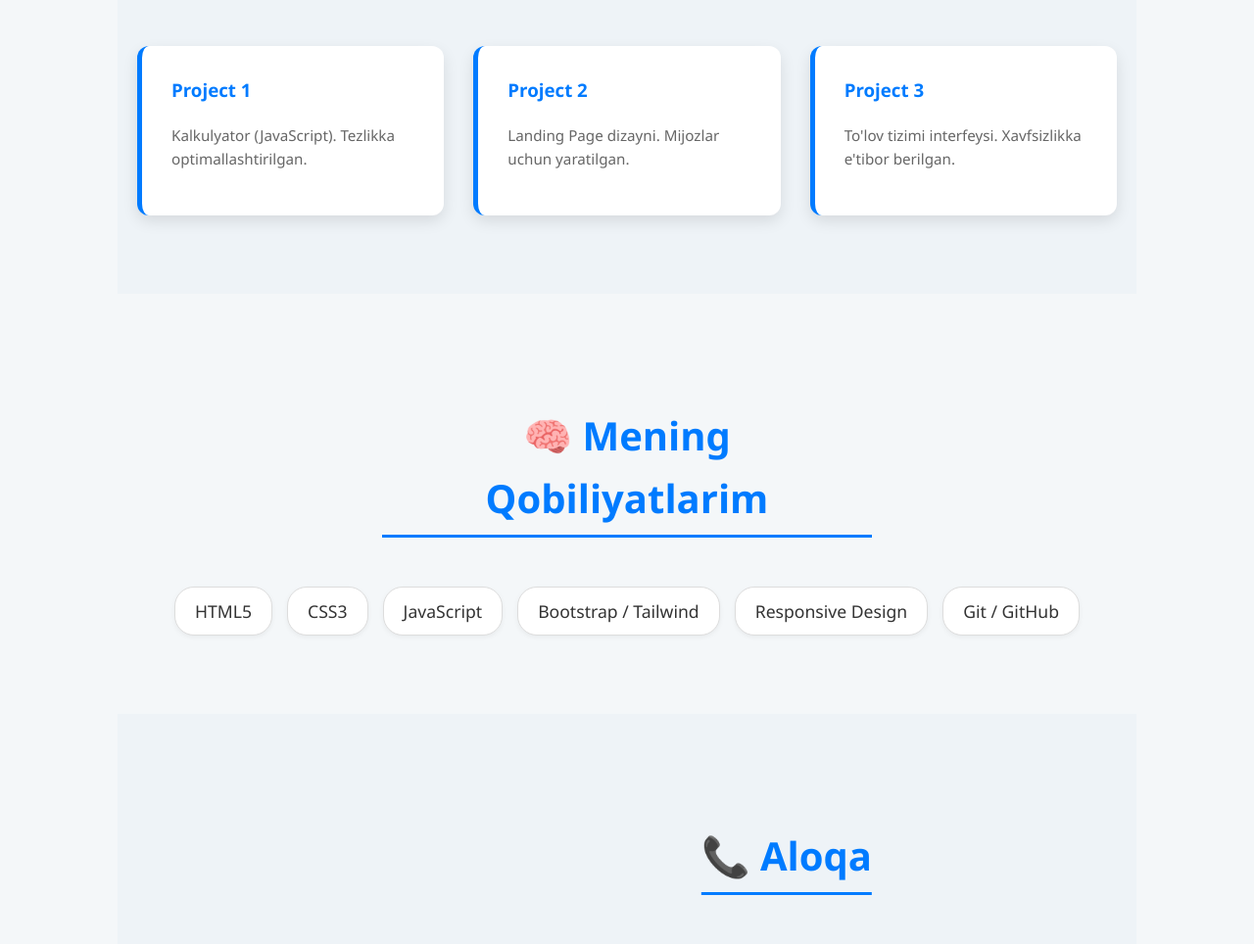
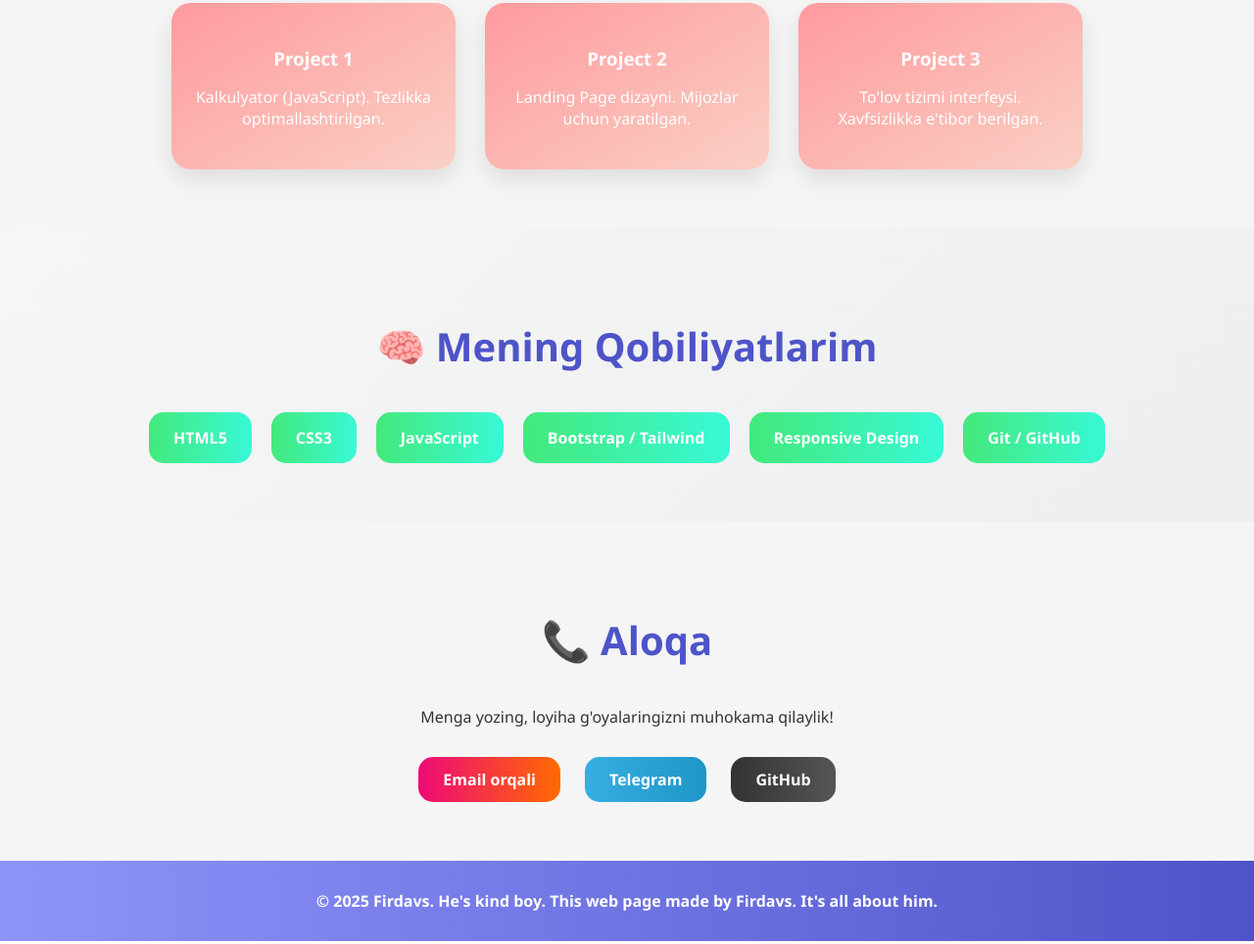
Before and after one commit to elmiramaxmudova34-lang/My-awards, a plain HTML site: page index.html in a window 1280 px wide. Shown: the part 1022-1986 px from the top of the page at 98% size. Drawn offline with Linux system fonts and the light colour scheme.

Commit message:
Refactor CSS with new styles and gradients
Updated styles for body, navigation, header, and sections with new gradients and layout adjustments.

```diff
--- a/style.css
+++ b/style.css
@@ -1,181 +1,169 @@
-/* Asosiy uslublar */
+/* Umumiy tanlovlar */
 body {
+font-family: 'Segoe UI', Tahoma, Geneva, Verdana, sans-serif;
 margin: 0;
-    font-family: 'Segoe UI', Tahoma, Geneva, Verdana, sans-serif;
-    background: #f4f7f9; /* Engil fon */
+padding: 0;
+background: linear-gradient(135deg, #fdfbfb, #ebedee);
 color: #333;
-    line-height: 1.6;
 }
 
-/* Navigatsiya Menyusi */
+/* Navbar */
 nav {
-    background: white;
+background: #4e54c8;
+background: linear-gradient(to right, #8f94fb, #4e54c8);
+padding: 15px 0;
 position: sticky;
 top: 0;
 z-index: 1000;
-    box-shadow: 0 4px 12px rgba(0,0,0,0.05);
 }
-.nav-container {
-    max-width: 1000px;
-    margin: 0 auto;
-    padding: 15px 20px;
-    text-align: center;
+
+nav .nav-container {
+display: flex;
+justify-content: center;
+gap: 30px;
 }
+
 nav a {
+color: #fff;
 text-decoration: none;
-    color: #555;
-    margin: 0 18px;
-    font-weight: 600;
-    font-size: 1.05em;
-    transition: color 0.3s;
+font-weight: bold;
+padding: 8px 15px;
+border-radius: 8px;
+transition: background 0.3s, transform 0.2s;
 }
+
 nav a:hover {
-    color: #007bff; /* Zamonaviy ko'k rang */
+background: rgba(255, 255, 255, 0.2);
+transform: scale(1.1);
 }
 
 /* Header */
 header {
-header {
-    background: linear-gradient(135deg, #007bff, #0056b3); /* Statik gradient */
-    /* ... */
-} /* Chuqurroq ko'k gradient */
-    color: white;
+text-align: center;
 padding: 80px 20px;
-    text-align: center;
-    box-shadow: 0 4px 15px rgba(0,0,0,0.2);
-}
-header h1 {
-    margin: 0;
-    font-size: 3.5em;
-    font-weight: 700;
-}
-header p {
-    font-size: 1.3em;
-    margin-top: 10px;
-    opacity: 0.9;
+background: linear-gradient(to right, #ffecd2, #fcb69f);
+color: #333;
 }
 
-/* Bo'limlar */
-.content-section {
-    padding: 80px 20px;
-    max-width: 1000px;
-    margin: 0 auto;
-}
-.gray-bg {
-    background: #eef3f7; /* Kulrang fon */
-}
-h2 {
-    text-align: center;
-    margin-bottom: 50px;
-    font-size: 2.5em;
-    color: #007bff;
-    border-bottom: 3px solid #007bff;
-    display: inline-block;
-    padding-bottom: 5px;
-    margin-left: 50%;
-    transform: translateX(-50%);
+header h1 {
+font-size: 3em;
+margin-bottom: 10px;
 }
 
-/* Kartochkalar (Vebsaytlar/Loyihalar) */
+header p {
+font-size: 1.5em;
+color: #555;
+}
+
+/* Sections */
+.content-section {
+padding: 60px 20px;
+text-align: center;
+}
+
+.content-section h2 {
+font-size: 2.5em;
+margin-bottom: 40px;
+color: #4e54c8;
+}
+
+/* Gray background sections */
+.gray-bg {
+background: #f5f5f5;
+}
+
+/* Grid for websites and projects */
 .grid-container {
-    display: grid;
-    grid-template-columns: repeat(auto-fit, minmax(280px, 1fr));
+display: flex;
+justify-content: center;
+flex-wrap: wrap;
 gap: 30px;
 }
+
 .card {
-    background: white;
-    border-radius: 12px;
-    box-shadow: 0 6px 15px rgba(0,0,0,0.1);
-    padding: 30px;
+background: linear-gradient(to bottom right, #ff9a9e, #fad0c4);
+padding: 25px 20px;
+width: 250px;
+border-radius: 20px;
 text-decoration: none;
-    color: inherit;
+color: #333;
+box-shadow: 0 10px 25px rgba(0,0,0,0.1);
 transition: transform 0.3s, box-shadow 0.3s;
-    border-left: 5px solid #007bff; /* To'q rangli chegara */
-}
-.card:hover {
-    transform: translateY(-8px);
-    box-shadow: 0 12px 25px rgba(0,0,0,0.2);
-    border-left-color: #0056b3;
-}
-.card h3 {
-    margin-top: 0;
-    color: #007bff;
-}
-.card p {
-    font-size: 0.95em;
-    color: #666;
 }
 
-/* Qobiliyatlar (Skills) */
+.card:hover {
+transform: translateY(-10px);
+box-shadow: 0 15px 30px rgba(0,0,0,0.2);
+}
+
+.card h3 {
+margin-bottom: 15px;
+color: #fff;
+}
+
+.card p {
+color: #fff;
+}
+
+/* Skills section */
 .skills-grid {
 display: flex;
+justify-content: center;
 flex-wrap: wrap;
-    justify-content: center;
-    gap: 15px;
-    font-size: 1.1em;
-}
-.skill-item {
-    background: white;
-    padding: 10px 20px;
-    border-radius: 20px; /* Yumaloq qirralar */
-    border: 1px solid #ddd;
-    box-shadow: 0 2px 5px rgba(0,0,0,0.05);
-    transition: background 0.3s, border-color 0.3s;
-    font-weight: 500;
-}
-.skill-item:hover {
-    background: #007bff;
-    color: white;
-    border-color: #007bff;
+gap: 20px;
 }
 
-/* Aloqa (Contact) */
-#contact {
-    text-align: center;
+.skill-item {
+background: linear-gradient(to right, #43e97b, #38f9d7);
+padding: 15px 25px;
+border-radius: 15px;
+font-weight: bold;
+color: #fff;
+transition: transform 0.3s;
 }
+
+.skill-item:hover {
+transform: scale(1.1);
+}
+
+/* Contact links */
 .contact-links {
+display: flex;
+justify-content: center;
+gap: 25px;
 margin-top: 30px;
+flex-wrap: wrap;
 }
+
 .link-button {
-    display: inline-block;
+background: #ff6a00;
+background: linear-gradient(to right, #ee0979, #ff6a00);
+color: #fff;
+text-decoration: none;
 padding: 12px 25px;
-    margin: 0 10px;
-    text-decoration: none;
-    border-radius: 8px;
-    font-weight: 600;
-    transition: background 0.3s, transform 0.2s;
+border-radius: 15px;
+font-weight: bold;
+transition: transform 0.3s, box-shadow 0.3s;
 }
+
 .link-button:hover {
-    transform: translateY(-2px);
+transform: scale(1.1);
+box-shadow: 0 10px 20px rgba(0,0,0,0.2);
 }
+
 .link-button.telegram {
-    background: #0088cc;
-    color: white;
+background: linear-gradient(to right, #37aee2, #1e96c8);
 }
-.link-button.telegram:hover {
-    background: #006fa4;
-}
+
 .link-button.github {
-    background: #333;
-    color: white;
-}
-.link-button.github:hover {
-    background: #000;
-}
-.link-button.email {
-    background: #f0f0f0;
-    color: #333;
-    border: 1px solid #ccc;
-}
-.link-button.email:hover {
-    background: #e0e0e0;
+background: linear-gradient(to right, #333, #555);
 }
 
 /* Footer */
 footer {
-    background: #333;
-    color: #bbb;
 text-align: center;
-    padding: 20px 20px;
-    font-size: 0.9em;
+padding: 30px 20px;
+background: linear-gradient(to right, #8f94fb, #4e54c8);
+color: #fff;
+font-weight: bold;
 }
```
Lines whose indentation alone changed are shown as unchanged.
